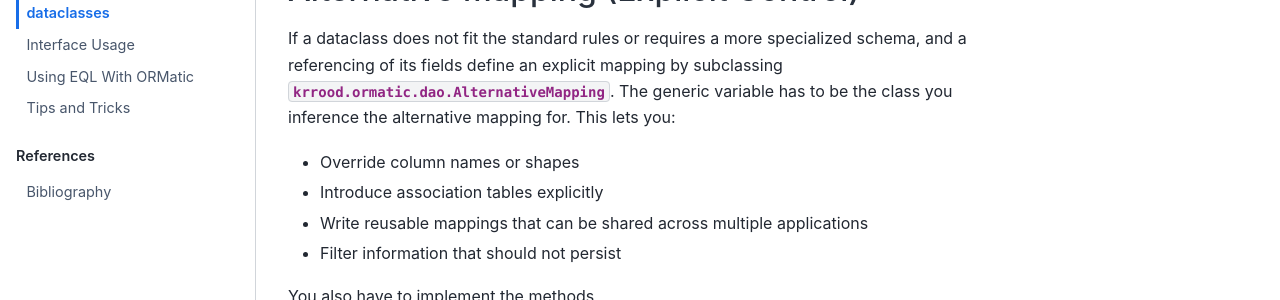
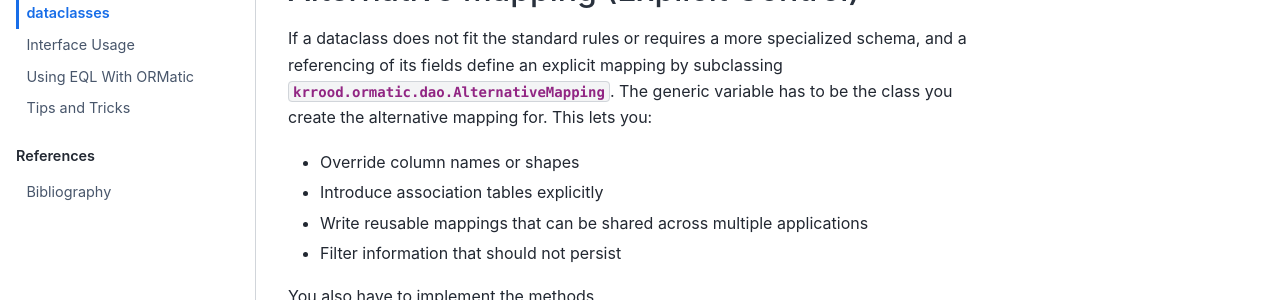
Before and after one commit to tomsch420/krrood, a Jupyter Book: the page built from doc/ormatic/alternative_mapping.rst, in a window 1280 px wide and 1084 px high. Shown: the part 562-862 px from the top of the window. Built offline with Jupyter Book 1.0.4 settings and Sphinx 7.4.7 and the Sphinx Book theme 1.1.4, drawn with Linux system fonts in a browser that asks for light colours; pages that are not in the unit, such as notebooks, are missing from menus.

```diff
--- a/doc/_config.yml
+++ b/doc/_config.yml
@@ -15,7 +15,7 @@ latex:
   latex_documents:
     targetname: book.tex
 
-# Add a bibtex file so that we can inference citations
+# Add a bibtex file so that we can create citations
 bibtex_bibfiles:
   - references.bib
 
--- a/doc/ormatic/alternative_mapping.rst
+++ b/doc/ormatic/alternative_mapping.rst
@@ -18,7 +18,7 @@ Alternative Mapping (Explicit Control)
 --------------------------------------
 If a dataclass does not fit the standard rules or requires a more specialized schema, and a referencing of its fields
 define an explicit mapping by subclassing :class:`krrood.ormatic.dao.AlternativeMapping`. The generic variable
-has to be the class you inference the alternative mapping for. This lets you:
+has to be the class you create the alternative mapping for. This lets you:
 
 - Override column names or shapes
 - Introduce association tables explicitly
--- a/doc/ormatic/orm_generation.rst
+++ b/doc/ormatic/orm_generation.rst
@@ -104,7 +104,7 @@ following:
     # specify new classes
     classes += [CustomPosition, AggregatorOfExternalInstances]
 
-    # inference the new ormatic interface
+    # create the new ormatic interface
     class_diagram = ClassDiagram(
         list(sorted(classes, key=lambda c: c.__name__, reverse=True))
     )
```
Also changed, not shown: examples/eql/cache.md (+1 -1 lines).
